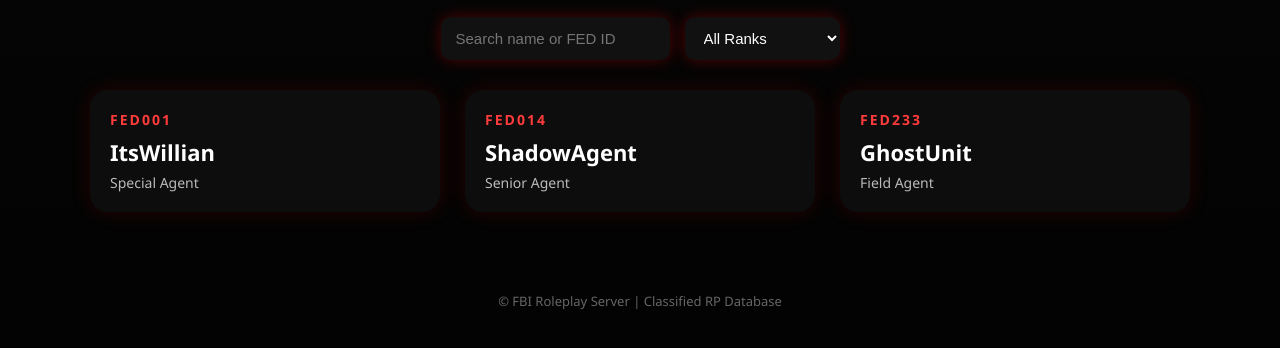
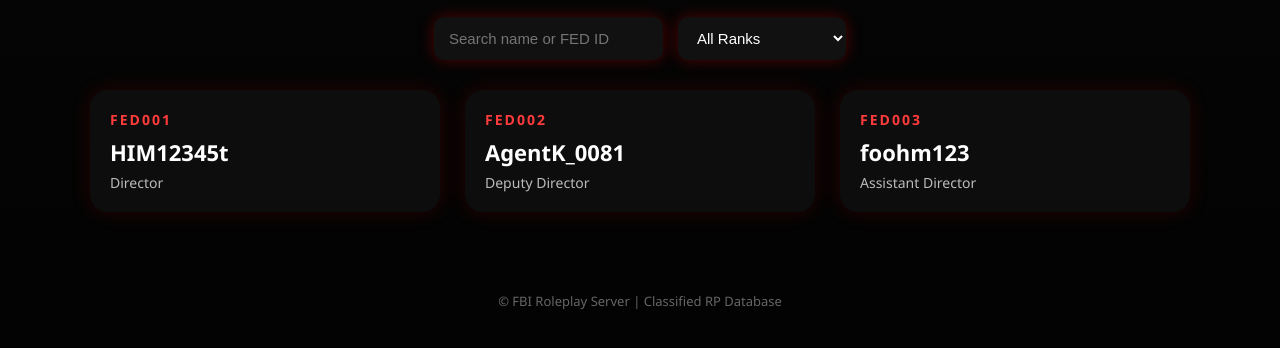
Before and after one commit to AgentK0081/FBI-TEAM-ROBLOX, a plain HTML site: page index.html in a window 1280 px wide. Shown: the part 76-424 px from the top of the page. Drawn offline with Linux system fonts and the light colour scheme.

Commit message:
Add Assistant Director option and update members list

```diff
--- a/index.html
+++ b/index.html
@@ -130,6 +130,7 @@
     <option value="">All Ranks</option>
     <option value="Director">Director</option>
     <option value="Deputy Director">Deputy Director</option>
+    <option value="Assistant Director">Assistant Director</option>
     <option value="Senior Agent">Senior Agent</option>
     <option value="Special Agent">Special Agent</option>
     <option value="Field Agent">Field Agent</option>
@@ -142,21 +143,9 @@
 
 <script>
   const members = [
-    {
-      callsign: "FED001",
-      username: "ItsWillian",
-      rank: "Special Agent"
-    },
-    {
-      callsign: "FED014",
-      username: "ShadowAgent",
-      rank: "Senior Agent"
-    },
-    {
-      callsign: "FED233",
-      username: "GhostUnit",
-      rank: "Field Agent"
-    }
+    { callsign: "FED001", username: "HIM12345t", rank: "Director" },
+    { callsign: "FED002", username: "AgentK_0081", rank: "Deputy Director" },
+    { callsign: "FED003", username: "foohm123", rank: "Assistant Director" }
   ];
 
   const list = document.getElementById('memberList');
```
